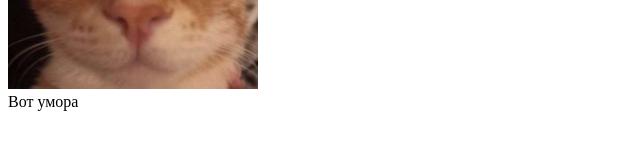
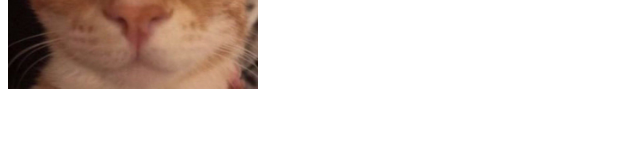
Before and after one commit to DimaDima51/web-programming, a plain HTML site: page index.html in a window 1280 px wide. Shown: the part 537-682 px from the top of the page, 0-640 px from the left. Drawn offline with Linux system fonts and the light colour scheme.

Commit message:
Second commit

```diff
--- a/index.html
+++ b/index.html
@@ -33,7 +33,6 @@
         <div>
             <h3>Картинка дня</h3>
             <img src="cat.png" alt="Смешной кот" width="250" height="250">
-            <div>Вот умора</div>
         </div>
     </body>
 </html>
```
